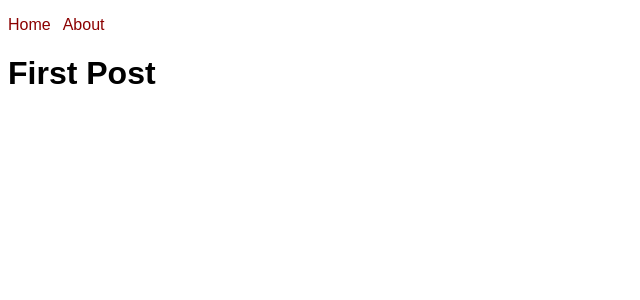
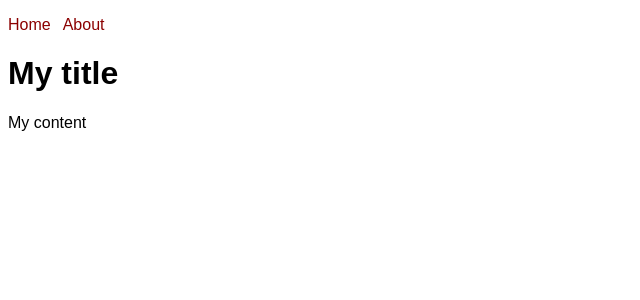
Before and after one commit to gmpa-mrt/next-blog-tuto, a Next.js app: page /posts/first-post in a window 1280 px wide. Shown: the top 300 px of the page, without its empty margins (0-640 px from the left). Built offline with nearby package versions, Linux system fonts and the light colour scheme.

Commit message:
getStaticProps

```diff
--- a/pages/_app.js
+++ b/pages/_app.js
@@ -2,7 +2,7 @@ import NavBar from "../components/NavBar";
 import '../styles/globals.css'
 import Head from "next/head";
 
-function App({Component, pageComponents}) {
+function App({Component, pageProps}) {
     return (
         <>
             <Head>
@@ -12,7 +12,7 @@ function App({Component, pageComponents}) {
             <header>
                 <NavBar/>
             </header>
-            <Component {...pageComponents}/>
+            <Component {...pageProps}/>
         </>
     )
 }
--- a/pages/posts/first-post.js
+++ b/pages/posts/first-post.js
@@ -1,16 +1,29 @@
 import Head from "next/head";
 
-function FirstPost() {
+function FirstPost({ post }) {
+    console.log(post)
     return (
         <>
             <Head>
-                <title>First Post - My blog</title>
+                <title>{post.title} - My blog</title>
             </Head>
             <main>
-                <h1>First Post</h1>
+                <h1>{post.title}</h1>
+                <p>{post.content}</p>
             </main>
         </>
     )
 }
 
 export default FirstPost
+
+export async function getStaticProps() {
+    return {
+        props: {
+            post: {
+                title: 'My title',
+                content: 'My content'
+            }
+        }
+    }
+}
```
